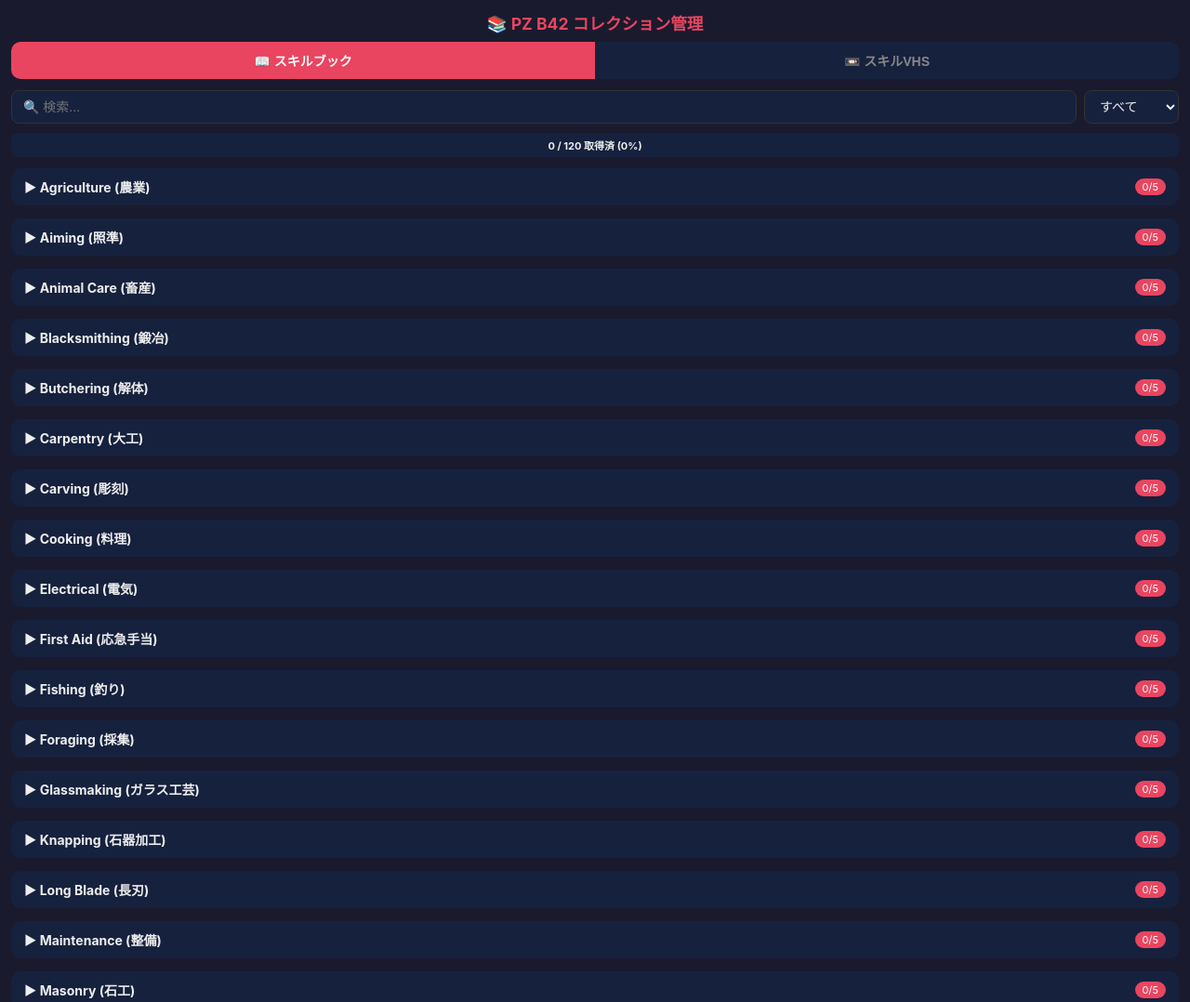
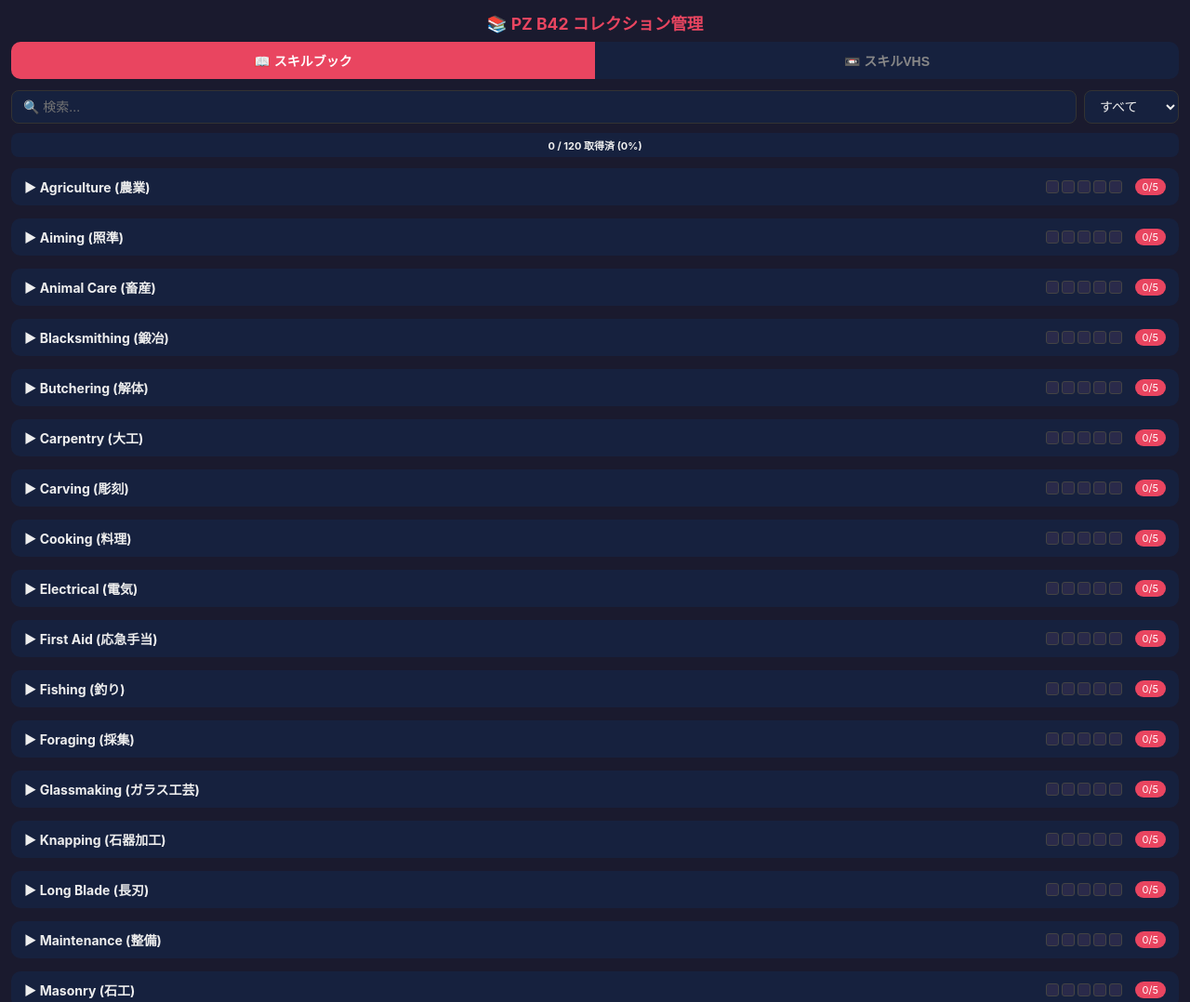
Before and after one commit to Yazai/ZomboidBookKeeper, a plain HTML site: page index.html in a window 1280 px wide. Shown: the top 1078 px of the page at 93% size. Drawn offline with Linux system fonts and the light colour scheme.

Commit message:
Add visual vol-cells indicator to skill headers

```diff
--- a/index.html
+++ b/index.html
@@ -74,6 +74,14 @@ h1 { text-align: center; font-size: 1.1rem; margin-bottom: 8px; color: #e94560;
   padding: 2px 8px; font-size: 11px; white-space: nowrap;
 }
 .skill-header .badge.done { background: #2ecc71; }
+.vol-cells {
+  display: flex; gap: 3px; align-items: center; margin-right: 8px;
+}
+.vol-cell {
+  width: 14px; height: 14px; border-radius: 3px;
+  background: #2a2a4a; border: 1px solid #444;
+}
+.vol-cell.got { background: #2ecc71; border-color: #27ae60; }
 .skill-books { display: none; padding: 6px 0 0 0; }
 .skill-books.open { display: block; }
 .book-item {
@@ -390,7 +398,15 @@ function renderBooks(app, search, filter) {
     html += '<div class="skill-group">';
     html += '<div class="skill-header" data-group="' + group.skill + '">';
     html += '<span class="name">' + (isOpen ? '▼' : '▶') + ' ' + group.skill + ' (' + group.ja + ')</span>';
+    html += '<div style="display:flex;align-items:center;gap:6px;">';
+    html += '<div class="vol-cells">';
+    group.volumes.forEach(v => {
+      const got = getCount('book_' + group.skill + '_' + v.vol) > 0;
+      html += '<div class="vol-cell ' + (got ? 'got' : '') + '"></div>';
+    });
+    html += '</div>';
     html += '<span class="' + badgeClass + '">' + groupGot + '/5</span>';
+    html += '</div>';
     html += '</div>';
     html += '<div class="skill-books ' + (isOpen ? 'open' : '') + '">';
 
@@ -442,7 +458,15 @@ function renderVHS(app, search, filter) {
     html += '<div class="skill-group">';
     html += '<div class="skill-header" data-group="vhs_' + group.series + '">';
     html += '<span class="name">' + (isOpen ? '▼' : '▶') + ' ' + group.series + ' (' + group.ja + ')</span>';
+    html += '<div style="display:flex;align-items:center;gap:6px;">';
+    html += '<div class="vol-cells">';
+    group.tapes.forEach(t => {
+      const got = getCount('vhs_' + group.series + '_' + t.name) > 0;
+      html += '<div class="vol-cell ' + (got ? 'got' : '') + '"></div>';
+    });
+    html += '</div>';
     html += '<span class="' + badgeClass + '">' + groupGot + '/' + groupTotal + '</span>';
+    html += '</div>';
     html += '</div>';
     html += '<div class="skill-books ' + (isOpen ? 'open' : '') + '">';
 
```
